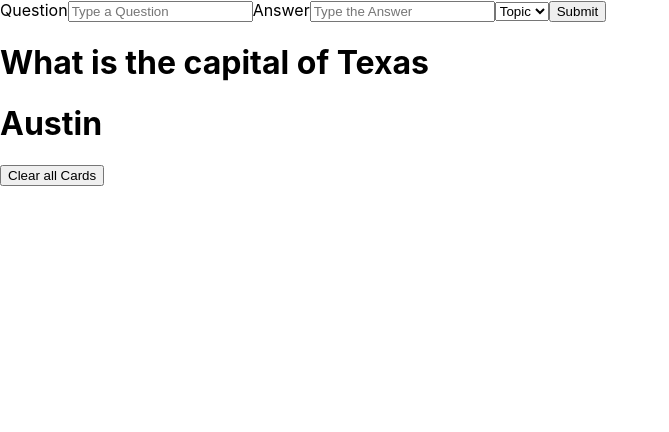
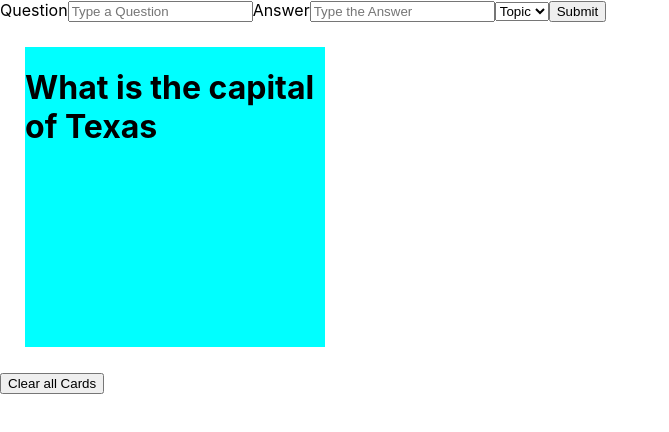
Before and after one commit to yarocruz/flash-cards, a React (Create React App) app: page / in a window 1280 px wide. Shown: the top 432 px of the page, without its empty margins (0-669 px from the left). Built offline with nearby package versions, Linux system fonts and the light colour scheme.

Commit message:
cards flipping

```diff
--- a/src/App.css
+++ b/src/App.css
@@ -0,0 +1,19 @@
+.card {
+    margin: 25px;
+    max-width: 300px;
+    max-height: 300px;
+    width: 50ch;
+    height: 50ch;
+    cursor: pointer;
+    will-change: transform, opacity;
+}
+
+.back {
+    position: relative;
+    background-color: azure;
+}
+
+.front {
+    background-color: aqua;
+    position: absolute;
+}
--- a/src/components/Card.tsx
+++ b/src/components/Card.tsx
@@ -1,4 +1,6 @@
-import React from "react";
+import React, { useState } from "react";
+import { useSpring, animated} from "react-spring";
+import '../App.css'
 
 type Props = {
     question: string,
@@ -7,12 +9,22 @@ type Props = {
 }
 
 function Card({question, answer, deck}: Props) {
+    const [flipped, set] = useState(false)
+    const { transform, opacity } = useSpring({
+        opacity: flipped ? 1 : 0,
+        transform: `perspective(600px) rotateX(${flipped ? 180 : 0}deg)`,
+        config: { mass: 5, tension: 500, friction: 80}
+    })
     return(
-        <div>
-            <h1>{question}</h1>
-            <h1>{answer}</h1>
+        <div onClick={() => set(state => !state)}>
+            <animated.div className='card front' style={{ opacity: opacity.interpolate((o:any) => 1 - o), transform}}>
+                <h1>{question}</h1>
+            </animated.div>
+
+            <animated.div className='card back' style={{ opacity, transform: transform.interpolate(t => `${t} rotateX(180deg)`)}}>
+                <h2>{answer}</h2>
+            </animated.div>
         </div>
     )
 }
-
 export default Card
--- a/src/components/Form.tsx
+++ b/src/components/Form.tsx
@@ -39,9 +39,12 @@ function Form() {
                 </select>
                 <button type="submit">Submit</button>
             </form>
-            {cards.map(card => {
-                return <Card  key={card.question} question={card.question} answer={card.answer} />
-            })}
+
+            <div style={{ display: 'flex', flexWrap: "wrap"}}>
+                {cards.map(card => {
+                    return <Card  key={card.question} question={card.question} answer={card.answer} />
+                })}
+            </div>
 
             <button onClick={clearCards}>Clear all Cards</button>
         </div>
```
